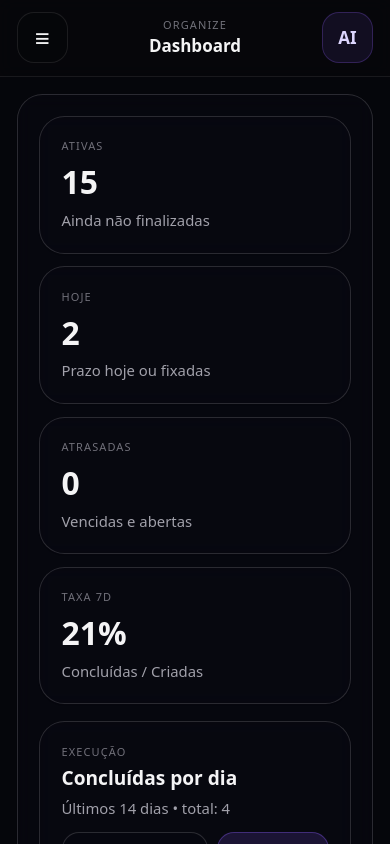
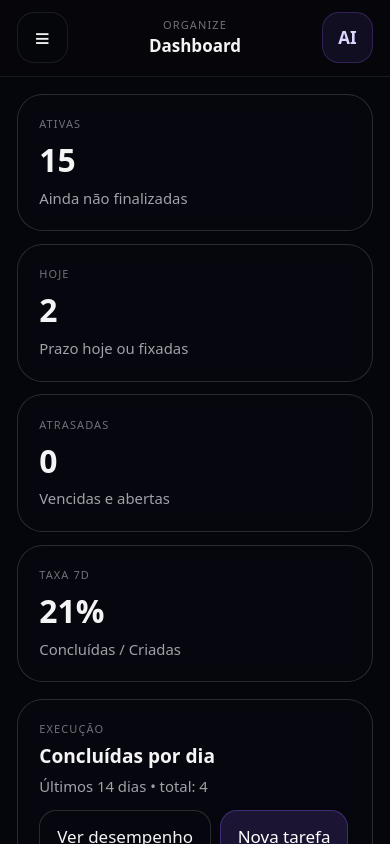
Before and after one commit to Russolokfor/organize-ia-new, a Next.js app: page /dashboard in a window 390 px wide. Shown: the top 844 px of the page. Built offline with nearby package versions, Linux system fonts and the light colour scheme.

Commit message:
fix mobile finaly

```diff
--- a/src/app/globals.css
+++ b/src/app/globals.css
@@ -9,9 +9,9 @@
 
   /* Cores base (dark) */
   --bg: #05060b;
-  --text: #f4f4f5;      /* zinc-100 */
-  --muted: #a1a1aa;     /* zinc-400 */
-  --muted2: #71717a;    /* zinc-500 */
+  --text: #f4f4f5; /* zinc-100 */
+  --muted: #a1a1aa; /* zinc-400 */
+  --muted2: #71717a; /* zinc-500 */
   --border: rgba(63, 63, 70, 0.65); /* zinc-700/65 */
 }
 
@@ -22,6 +22,8 @@ body {
   padding: 0;
   background: var(--bg);
   color: var(--text);
+  max-width: 100vw;
+  overflow-x: hidden;
 }
 
 /* Base de fonte: maior e confortável */
@@ -37,14 +39,13 @@ html {
 }
 
 body {
-  overflow-x: hidden;
   text-rendering: optimizeLegibility;
   -webkit-font-smoothing: antialiased;
 }
 
-/* Corrige bug de 100vh no mobile */
+/* Corrige bug de altura no mobile (Safari/Chrome) */
 .min-h-screen {
-  min-height: 100svh;
+  min-height: 100dvh;
 }
 
 /* Fundo fixo e infinito */
@@ -52,20 +53,34 @@ body {
   position: fixed;
   inset: 0;
   z-index: -1;
-  background:
-    radial-gradient(800px 420px at 18% 12%, rgba(139, 92, 246, 0.18), transparent 55%),
-    radial-gradient(720px 420px at 85% 30%, rgba(59, 130, 246, 0.14), transparent 55%),
-    radial-gradient(900px 520px at 50% 100%, rgba(139, 92, 246, 0.10), transparent 55%),
+  background: radial-gradient(
+      800px 420px at 18% 12%,
+      rgba(139, 92, 246, 0.18),
+      transparent 55%
+    ),
+    radial-gradient(
+      720px 420px at 85% 30%,
+      rgba(59, 130, 246, 0.14),
+      transparent 55%
+    ),
+    radial-gradient(
+      900px 520px at 50% 100%,
+      rgba(139, 92, 246, 0.1),
+      transparent 55%
+    ),
     var(--bg);
 }
 
 /* Evita zoom do iOS e mantém legível */
-input, select, textarea {
+input,
+select,
+textarea {
   font-size: 16px;
 }
 
 /* Remove highlight feio no mobile */
-button, a {
+button,
+a {
   -webkit-tap-highlight-color: transparent;
 }
 
@@ -76,11 +91,7 @@ button, a {
     @apply rounded-3xl border shadow-sm backdrop-blur;
     border-color: var(--border);
     background: rgba(9, 10, 18, 0.45);
-  }
-
-  /* Garanta que o texto dentro dos painéis nunca “vire preto” por herança */
-  .panel, .panel * {
-    color: inherit;
+    color: var(--text);
   }
 
   /* Textos padrão */
@@ -99,7 +110,7 @@ button, a {
   }
 
   .btn:hover {
-    background: rgba(9, 10, 18, 0.70);
+    background: rgba(9, 10, 18, 0.7);
   }
 
   .btn-primary {
--- a/src/app/layout.tsx
+++ b/src/app/layout.tsx
@@ -22,9 +22,9 @@ export default function RootLayout({ children }: { children: React.ReactNode })
           <AlertInterceptor />
 
           {isAuthRoute ? (
-            // Auth pages: ocupa 100% e respeita safe areas
+            // Auth pages: ocupa 100% e respeita safe areas (uma única vez)
             <div
-              className="min-h-screen"
+              className="min-h-screen w-full"
               style={{
                 paddingTop: "var(--safe-top)",
                 paddingBottom: "var(--safe-bottom)",
@@ -33,13 +33,7 @@ export default function RootLayout({ children }: { children: React.ReactNode })
               {children}
             </div>
           ) : (
-            <div
-              className="min-h-screen"
-              style={{
-                paddingTop: "var(--safe-top)",
-                paddingBottom: "var(--safe-bottom)",
-              }}
-            >
+            <div className="min-h-screen w-full">
               {/* Desktop */}
               <div className="hidden lg:block">
                 <div className="mx-auto max-w-[1400px] px-4 py-4">
--- a/src/components/shell/MobileShell.tsx
+++ b/src/components/shell/MobileShell.tsx
@@ -27,7 +27,7 @@ export default function MobileShell({ children }: { children: React.ReactNode })
   }, [pathname]);
 
   return (
-    <div className="min-h-screen">
+    <div className="min-h-screen w-full">
       {/* Topbar */}
       <div className="sticky top-0 z-50 border-b border-zinc-800/60 bg-zinc-950/40 backdrop-blur">
         <div
@@ -57,12 +57,12 @@ export default function MobileShell({ children }: { children: React.ReactNode })
         </div>
       </div>
 
-      {/* Conteúdo */}
+      {/* Conteúdo (SEM panel externo — evita duplicação) */}
       <div
-        className="px-4 py-4"
+        className="px-4 py-4 w-full max-w-screen-sm mx-auto"
         style={{ paddingBottom: "calc(16px + var(--safe-bottom))" }}
       >
-        <main className="panel p-5">{children}</main>
+        <main className="w-full max-w-full overflow-x-hidden">{children}</main>
 
         <footer className="mt-3 text-[12px] text-muted2 px-1">
           Organize.ia • Interface premium
```
